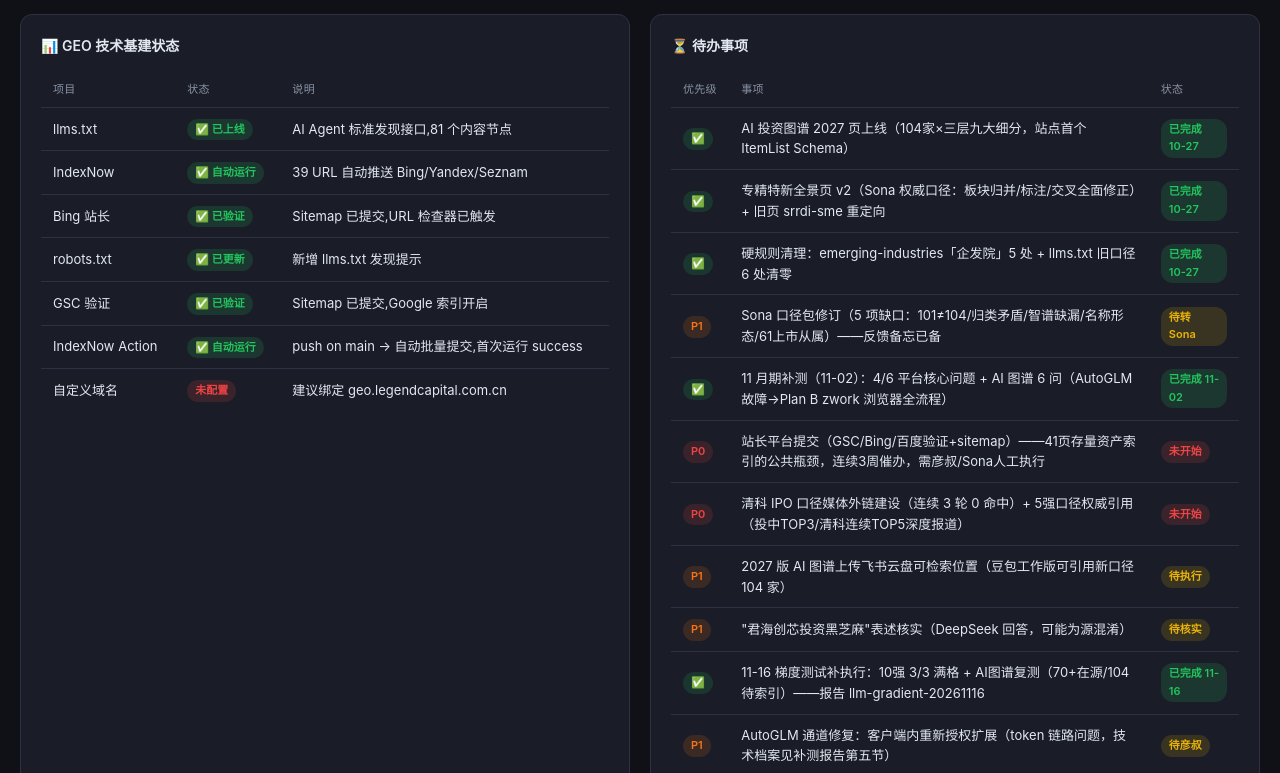
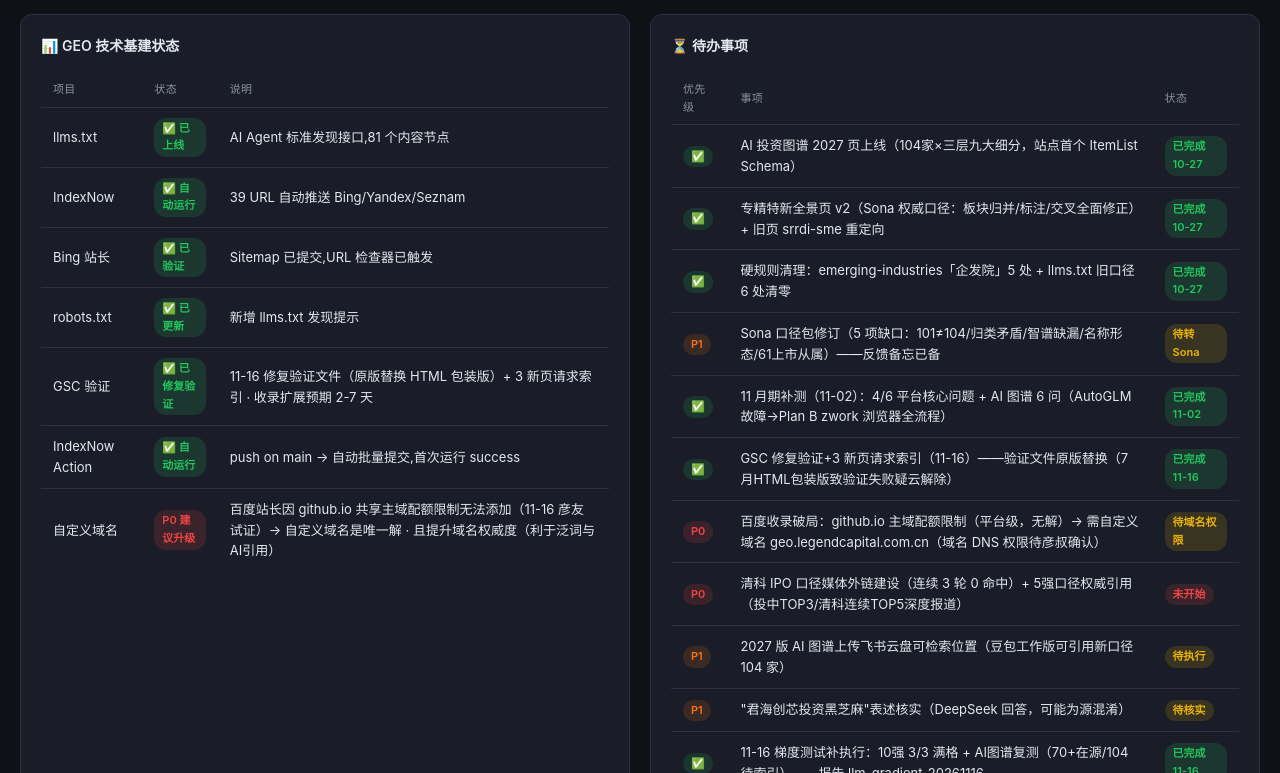
Before and after one commit to Yanshu-legend/legendcapital-geo, a plain HTML site: page dashboard.html in a window 1280 px wide. Shown: the part 2027-2800 px from the top of the page. Drawn offline with Linux system fonts and the light colour scheme.

Commit message:
docs: 看板站长平台进展——GSC验证修复（原版文件替换）+3新页请求索引；百度收录卡点定案（github.io共享主域配额限制，平台级无解）→自定义域名升级P0建议；GSC收录扩展预期2-7天

```diff
--- a/dashboard.html
+++ b/dashboard.html
@@ -89,7 +89,7 @@ tr:last-child td{border-bottom:none}
 
 <h1>🧭 君联资本 <span>GEO</span> 品牌可见性看板</h1>
 <div class="sub">
-  <span>最后更新：2026-11-16 11:30 GMT+8</span>
+  <span>最后更新：2026-11-16 15:00 GMT+8</span>
   <span class="live">监测运行中</span>
   <span>37 页 · 半导体图谱2027(10-26) · 社保科创卡位(10-21) · 双引擎(10-14) · GEO Index 榜 · 博查双源</span>
 </div>
@@ -209,9 +209,9 @@ tr:last-child td{border-bottom:none}
       <tr><td>IndexNow</td><td><span class="badge bg-green">✅ 自动运行</span></td><td>39 URL 自动推送 Bing/Yandex/Seznam</td></tr>
       <tr><td>Bing 站长</td><td><span class="badge bg-green">✅ 已验证</span></td><td>Sitemap 已提交,URL 检查器已触发</td></tr>
       <tr><td>robots.txt</td><td><span class="badge bg-green">✅ 已更新</span></td><td>新增 llms.txt 发现提示</td></tr>
-      <tr><td>GSC 验证</td><td><span class="badge bg-green">✅ 已验证</span></td><td>Sitemap 已提交,Google 索引开启</td></tr>
+      <tr><td>GSC 验证</td><td><span class="badge bg-green">✅ 已修复验证</span></td><td>11-16 修复验证文件（原版替换 HTML 包装版）+ 3 新页请求索引 · 收录扩展预期 2-7 天</td></tr>
       <tr><td>IndexNow Action</td><td><span class="badge bg-green">✅ 自动运行</span></td><td>push on main → 自动批量提交,首次运行 success</td></tr>
-      <tr><td>自定义域名</td><td><span class="badge bg-red">未配置</span></td><td>建议绑定 geo.legendcapital.com.cn</td></tr>
+      <tr><td>自定义域名</td><td><span class="badge bg-red">P0 建议升级</span></td><td>百度站长因 github.io 共享主域配额限制无法添加（11-16 彦友试证）→ 自定义域名是唯一解 · 且提升域名权威度（利于泛词与AI引用）</td></tr>
     </table>
   </div>
 
@@ -225,7 +225,8 @@ tr:last-child td{border-bottom:none}
       <tr><td><span class="badge bg-green">✅</span></td><td>硬规则清理：emerging-industries「企发院」5 处 + llms.txt 旧口径 6 处清零</td><td><span class="badge bg-green">已完成 10-27</span></td></tr>
       <tr><td><span class="badge bg-orange">P1</span></td><td>Sona 口径包修订（5 项缺口：101≠104/归类矛盾/智谱缺漏/名称形态/61上市从属）——反馈备忘已备</td><td><span class="badge bg-yellow">待转 Sona</span></td></tr>
       <tr><td><span class="badge bg-green">✅</span></td><td>11 月期补测（11-02）：4/6 平台核心问题 + AI 图谱 6 问（AutoGLM 故障→Plan B zwork 浏览器全流程）</td><td><span class="badge bg-green">已完成 11-02</span></td></tr>
-      <tr><td><span class="badge bg-red">P0</span></td><td>站长平台提交（GSC/Bing/百度验证+sitemap）——41页存量资产索引的公共瓶颈，连续3周催办，需彦叔/Sona人工执行</td><td><span class="badge bg-red">未开始</span></td></tr>
+      <tr><td><span class="badge bg-green">✅</span></td><td>GSC 修复验证+3 新页请求索引（11-16）——验证文件原版替换（7月HTML包装版致验证失败疑云解除）</td><td><span class="badge bg-green">已完成 11-16</span></td></tr>
+      <tr><td><span class="badge bg-red">P0</span></td><td>百度收录破局：github.io 主域配额限制（平台级，无解）→ 需自定义域名 geo.legendcapital.com.cn（域名 DNS 权限待彦叔确认）</td><td><span class="badge bg-yellow">待域名权限</span></td></tr>
       <tr><td><span class="badge bg-red">P0</span></td><td>清科 IPO 口径媒体外链建设（连续 3 轮 0 命中）+ 5强口径权威引用（投中TOP3/清科连续TOP5深度报道）</td><td><span class="badge bg-red">未开始</span></td></tr>
       <tr><td><span class="badge bg-orange">P1</span></td><td>2027 版 AI 图谱上传飞书云盘可检索位置（豆包工作版可引用新口径 104 家）</td><td><span class="badge bg-yellow">待执行</span></td></tr>
       <tr><td><span class="badge bg-orange">P1</span></td><td>"君海创芯投资黑芝麻"表述核实（DeepSeek 回答，可能为源混淆）</td><td><span class="badge bg-yellow">待核实</span></td></tr>
```
